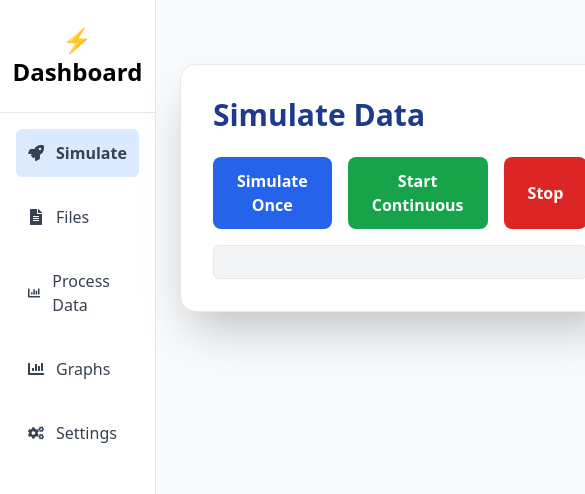
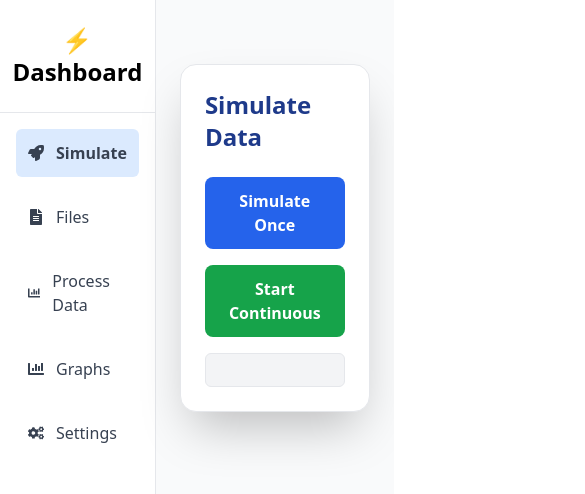
Before and after one commit to AkshayDaundkar/PEP_DataPipeline, a React (Vite) app in the folder frontend/: page / in a window 390 px wide. Shown: the top 494 px of the page, 585 px wide, since content can reach past the window. Built offline with nearby package versions, Linux system fonts and the light colour scheme.

Commit message:
Fixed Responsiveness

```diff
--- a/frontend/src/components/SimulatePanel.jsx
+++ b/frontend/src/components/SimulatePanel.jsx
@@ -5,6 +5,7 @@ function SimulatePanel() {
   const [log, setLog] = useState("");
   const [file, setFile] = useState("");
   const [intervalId, setIntervalId] = useState(null);
+  const [isSimulating, setIsSimulating] = useState(false);
 
   const [fileList, setFileList] = useState(() => {
     const saved = localStorage.getItem("simulatedFiles");
@@ -15,7 +16,7 @@ function SimulatePanel() {
     localStorage.setItem("simulatedFiles", JSON.stringify(fileList));
   }, [fileList]);
 
-  // 🧹 Clear rogue intervals from past sessions
+  // Clear rogue intervals on page load
   useEffect(() => {
     if (window.__simulateInterval) {
       clearInterval(window.__simulateInterval);
@@ -42,9 +43,9 @@ function SimulatePanel() {
         };
         setFile(data.filename);
         setFileList((prev) => [newFile, ...prev]);
-        setLog(`File "${data.filename}" created and uploaded to S3`);
+        setLog(`File "${data.filename}" uploaded to S3`);
       } else {
-        setLog(`Error: ${data.detail || "Failed to simulate data"}`);
+        setLog(`Error: ${data.detail || "Simulation failed"}`);
       }
     } catch (err) {
       setLog(`Network error: ${err.message}`);
@@ -63,20 +64,22 @@ function SimulatePanel() {
     const now = Date.now();
     const lastStart = localStorage.getItem("last_simulation_start");
     if (lastStart && now - parseInt(lastStart) < 10 * 60 * 1000) {
-      setLog("⚠️ Simulation recently ran. Please wait before trying again.");
+      setLog("⚠️ Simulation recently ran. Try again after 10 mins.");
       return;
     }
 
     localStorage.setItem("last_simulation_start", now.toString());
 
-    simulateData(); // Run first batch immediately
+    simulateData(); // First run
+    setIsSimulating(true);
 
     const id = setInterval(() => {
       if (runs >= maxRuns) {
         clearInterval(id);
         window.__simulateInterval = null;
         setIntervalId(null);
-        setLog("Stopped: Max 5 simulations reached.");
+        setIsSimulating(false);
+        setLog("Stopped: Max 3 simulations completed.");
         return;
       }
       simulateData();
@@ -85,13 +88,14 @@ function SimulatePanel() {
 
     window.__simulateInterval = id;
     setIntervalId(id);
-    setLog("Continuous simulation started (every 2 mins, max 5 runs).");
+    setLog("Continuous simulation started: every 2 mins, max 5 runs.");
 
-    // Safety timeout to auto-stop after 10 mins
+    // Auto stop after 10 minutes
     setTimeout(() => {
       clearInterval(id);
       window.__simulateInterval = null;
       setIntervalId(null);
+      setIsSimulating(false);
       setLog("⏱️ Stopped: 10-minute limit reached.");
     }, 10 * 60 * 1000);
   };
@@ -101,40 +105,43 @@ function SimulatePanel() {
       clearInterval(intervalId || window.__simulateInterval);
       window.__simulateInterval = null;
       setIntervalId(null);
+      setIsSimulating(false);
       setLog("Continuous simulation manually stopped.");
     }
   };
 
   return (
-    <div className="bg-white text-black p-8 rounded-2xl shadow-2xl w-full max-w-3xl mx-auto mt-10 border border-gray-200">
-      <h2 className="text-3xl font-bold mb-6 text-blue-900 flex items-center gap-2">
+    <div className="bg-white text-black p-6 sm:p-8 rounded-2xl shadow-2xl w-full max-w-3xl mx-auto mt-10 border border-gray-200">
+      <h2 className="text-2xl sm:text-3xl font-bold mb-6 text-blue-900 flex items-center gap-2">
         Simulate Data
       </h2>
 
-      <div className="flex gap-4 mb-4">
+      <div className="flex flex-wrap gap-4 mb-4">
         <button
           onClick={simulateData}
-          disabled={loading}
+          disabled={loading || isSimulating}
           className="px-6 py-3 bg-blue-600 hover:bg-blue-700 text-white font-semibold rounded-lg transition"
         >
           {loading ? "Simulating..." : "Simulate Once"}
         </button>
 
+        {!isSimulating && (
           <button
             onClick={simulateContinuously}
-          disabled={intervalId !== null || window.__simulateInterval}
             className="px-6 py-3 bg-green-600 hover:bg-green-700 text-white font-semibold rounded-lg transition"
           >
             Start Continuous
           </button>
+        )}
 
+        {isSimulating && (
           <button
             onClick={stopSimulation}
-          disabled={intervalId === null && !window.__simulateInterval}
             className="px-6 py-3 bg-red-600 hover:bg-red-700 text-white font-semibold rounded-lg transition"
           >
-          Stop
+            Stop Simulation
           </button>
+        )}
       </div>
 
       {file && (
@@ -143,7 +150,7 @@ function SimulatePanel() {
         </p>
       )}
 
-      <pre className="mt-4 bg-gray-100 p-4 rounded-md text-sm text-gray-700 border border-gray-200">
+      <pre className="mt-4 bg-gray-100 p-4 rounded-md text-sm text-gray-700 border border-gray-200 whitespace-pre-wrap break-words">
         {log}
       </pre>
 
```
Lines whose indentation alone changed are shown as unchanged.
